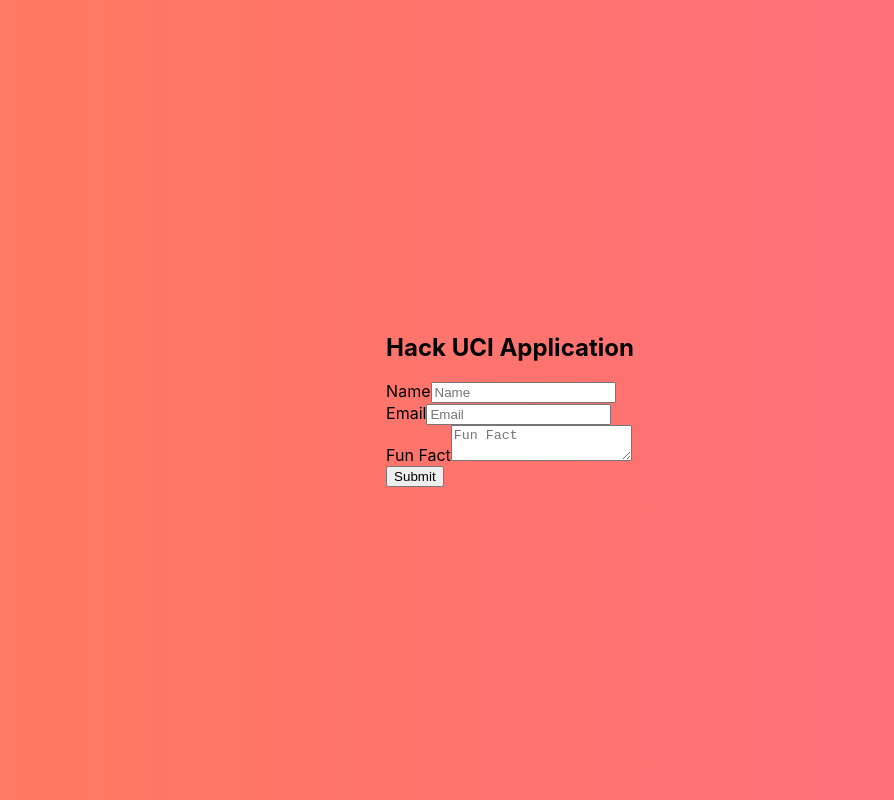
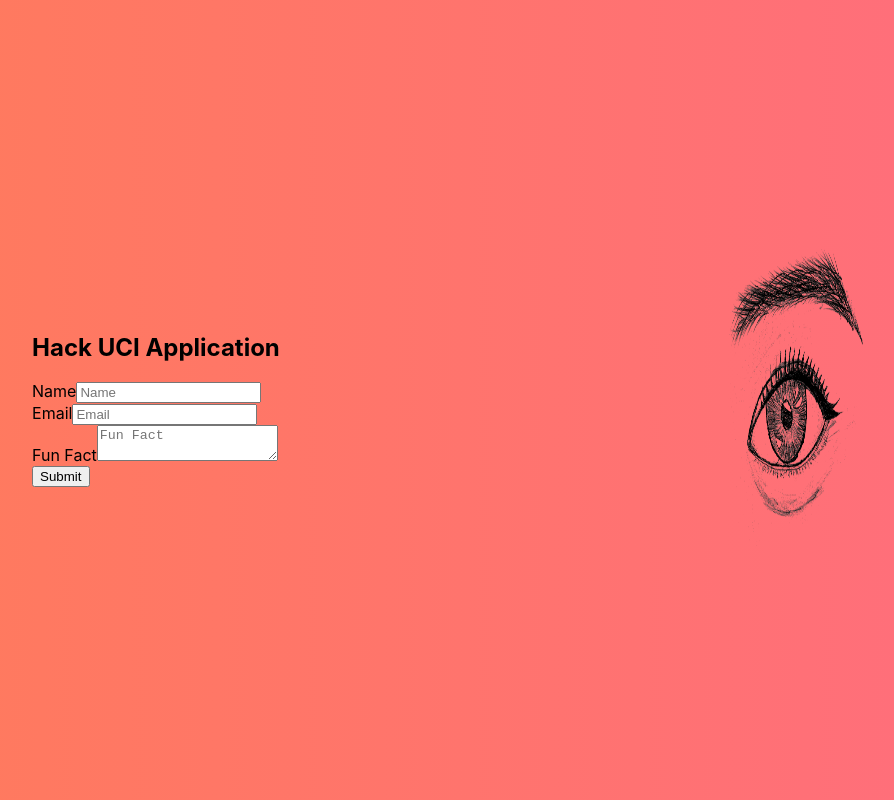
Before and after one commit to taesungh/hackuci-tech-deliverable, a React (Create React App) app: page / in a window 1280 px wide. Shown: the whole page, without its empty margins (130-1024 px from the left). Built offline with nearby package versions, Linux system fonts and the light colour scheme.

Commit message:
added eye drawing as mascot with spin transition

```diff
--- a/src/App.css
+++ b/src/App.css
@@ -17,3 +17,7 @@
     background-image: linear-gradient(to bottom, var(--orange), var(--pinkish-red));
   }
 }
+
+img {
+  pointer-events: none;
+}
--- a/src/App.js
+++ b/src/App.js
@@ -2,12 +2,14 @@
 import './App.css';
 
 import ApplicationForm from "./components/applicationForm";
+import Mascot from "./components/mascot";
 
 
 function App() {
   return (
     <div className="App">
       <ApplicationForm />
+      <Mascot />
     </div>
   );
 }
--- /dev/null
+++ b/src/components/mascot.css
@@ -0,0 +1,24 @@
+.mascot {
+  width: 20rem;
+  margin: 2rem;
+  animation-name: axis-spin;
+  animation-duration: 8s;
+  animation-iteration-count: infinite;
+}
+
+@keyframes axis-spin {
+  0% {
+    transform: rotateY(0deg);
+  }
+  50% {
+    transform: rotateY(180deg);
+  }
+  100% {
+    transform: rotateY(360deg);
+  }
+}
+
+.img-fluid {
+  max-width: 100%;
+  height: auto;
+}
--- /dev/null
+++ b/src/components/mascot.js
@@ -0,0 +1,20 @@
+import React, { useState } from 'react';
+import "./mascot.css";
+import mascot from "../img/eye_0_post.png"
+
+const mascotAlt = "hand drawing of eye, complete with brow and lashes";
+
+
+const Mascot = () => {
+  return (
+    <div className="mascot">
+      <img
+        src={mascot}
+        alt={mascotAlt}
+        className="img-fluid"
+      />
+    </div>
+  );
+};
+
+export default Mascot;
```
Also changed, not shown: src/img/eye_0_post.png (added).
